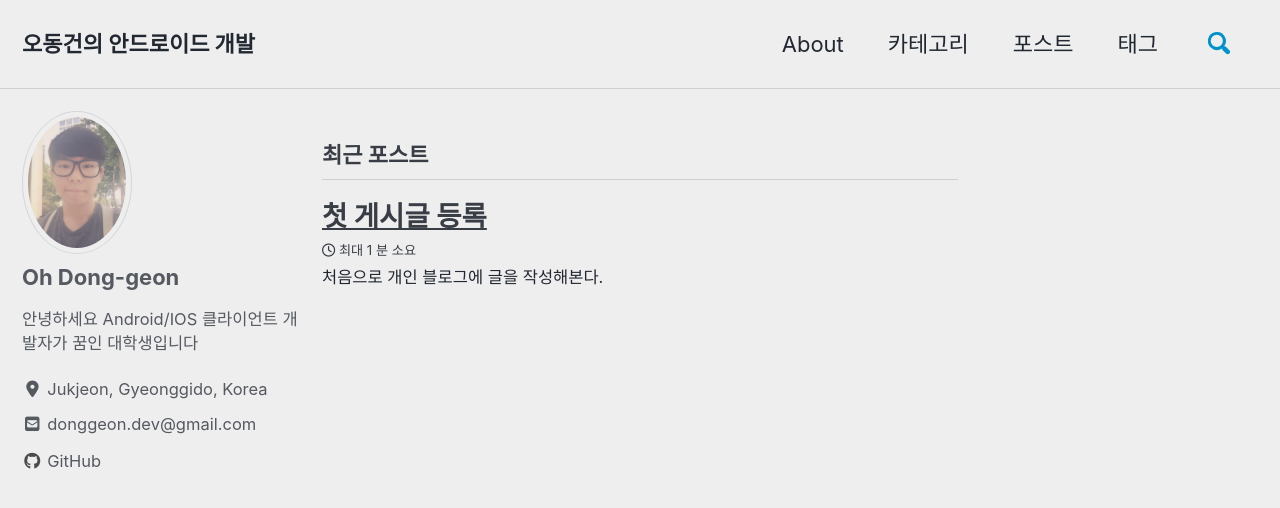
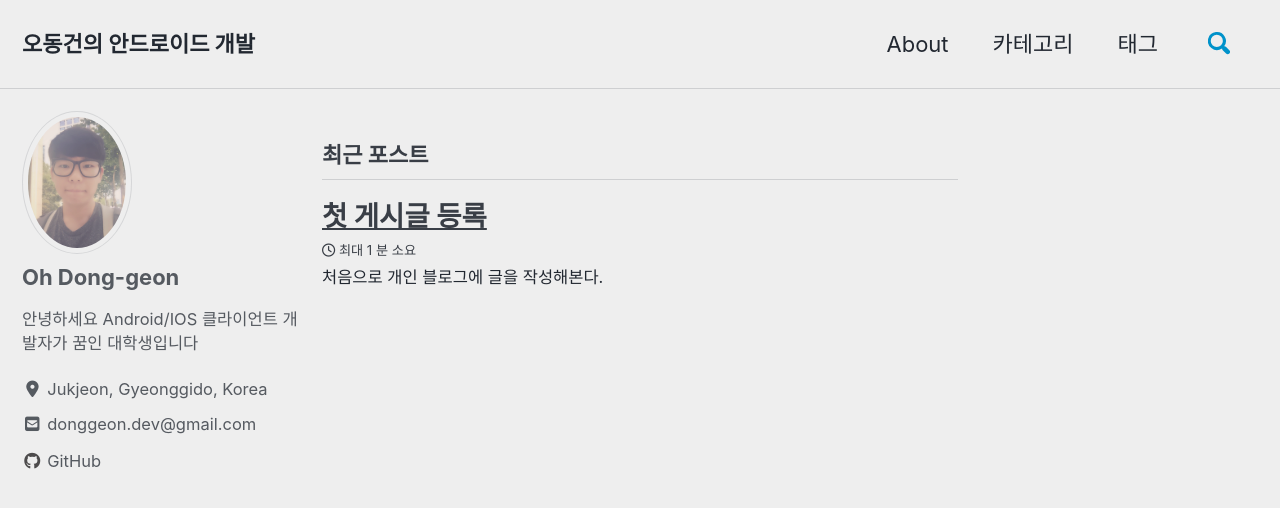
Before and after one commit to donggeonoh/geonee.github.io, a Jekyll site: the page built from index.html, in a window 1280 px wide and 900 px high. Shown: the top 508 px of the window. Built offline with Jekyll 4.4.1, drawn with Linux system fonts in a browser that asks for light colours; cached includes are drawn as plain includes; nearby versions of some CDN libraries; the list of posts is cut into pages by our own code; comment, search, counter and statistics services are not loaded; a style sheet for code colours, icons or effects is not loaded.

Commit message:
delete post menu

```diff
--- a/_data/navigation.yml
+++ b/_data/navigation.yml
@@ -4,7 +4,5 @@ main:
      url: /about/
    - title: "카테고리"
      url: /categories/
-   - title: "포스트"
-     url: /posts/
    - title: "태그"
      url: /tags/
--- a/_pages/post-archive.html
+++ /dev/null
@@ -1,6 +0,0 @@
----
-layout: posts
-title: "포스트"
-permalink: /posts/
-author_profile: true
----
```
